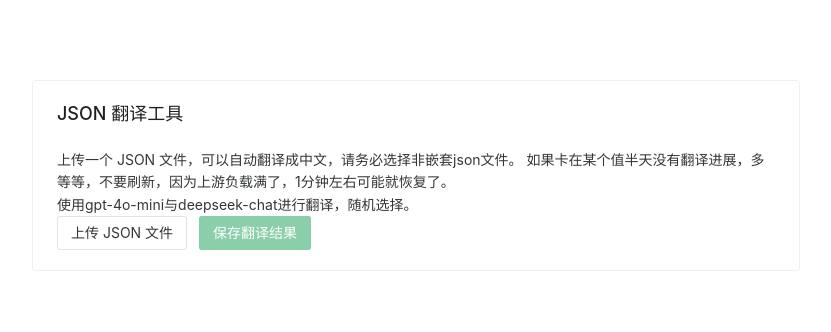
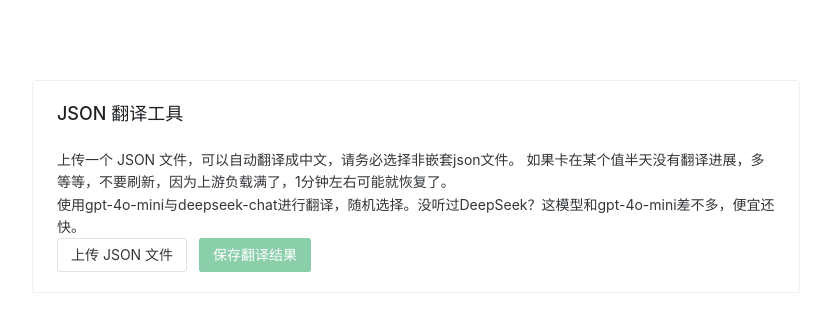
Before and after one commit to ahasasjeb/json-fanyi, a Vue app: page / in a window 1280 px wide. Shown: the top 332 px of the page, without its empty margins (224-1055 px from the left). Built offline with nearby package versions, Linux system fonts and the light colour scheme.

Commit message:
deepseek

```diff
--- a/src/components/UploadForm.vue
+++ b/src/components/UploadForm.vue
@@ -113,7 +113,7 @@ const saveToFile = () => {
       <p>
         上传一个 JSON 文件，可以自动翻译成中文，请务必选择非嵌套json文件。
         如果卡在某个值半天没有翻译进展，多等等，不要刷新，因为上游负载满了，1分钟左右可能就恢复了。<br />
-        使用gpt-4o-mini与deepseek-chat进行翻译，随机选择。
+        使用gpt-4o-mini与deepseek-chat进行翻译，随机选择。没听过DeepSeek？这模型和gpt-4o-mini差不多，便宜还快。
       </p>
       <n-space vertical>
         <n-space>
```
